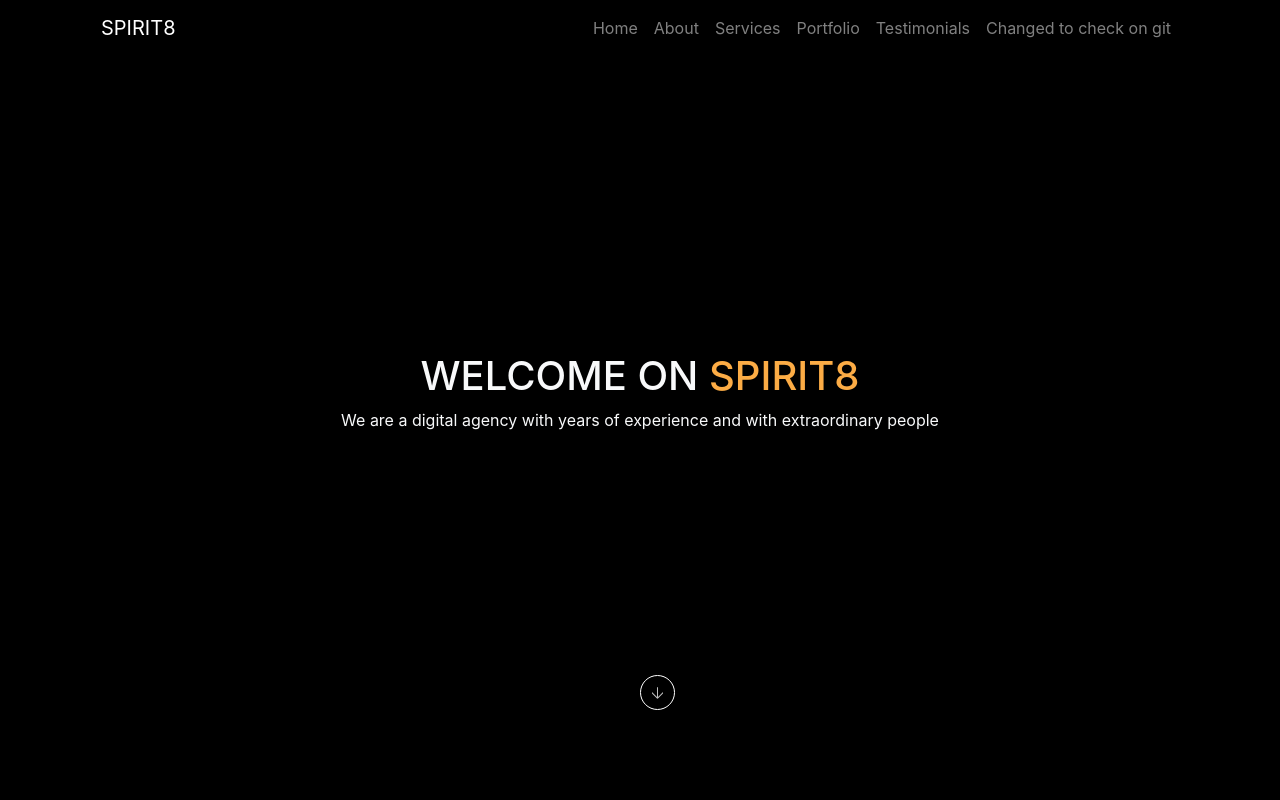
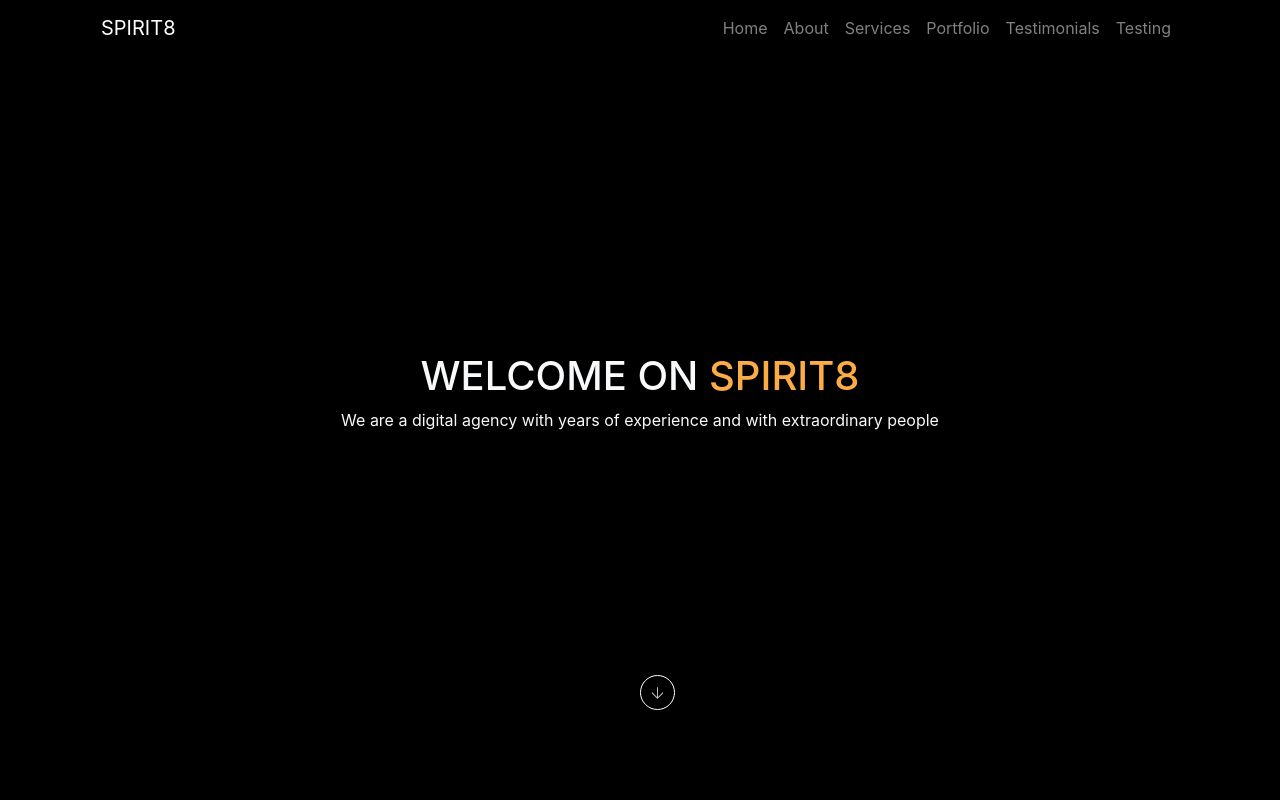
Before and after one commit to islambek23/spirit8, a plain HTML site: page index.html in a window 1280 px wide. Shown: the top 800 px of the page. Drawn offline with Linux system fonts and the light colour scheme.

Commit message:
edit of navbar in gh

```diff
--- a/index.html
+++ b/index.html
@@ -37,7 +37,7 @@
                         <a class="nav-link" href="#">Testimonials</a>
                     </li>
                     <li class="nav-item">
-                        <a class="nav-link" href="#">Changed to check on git</a>
+                        <a class="nav-link" href="#">Testing</a>
                     </li>
                 </ul>
             </div>
```
